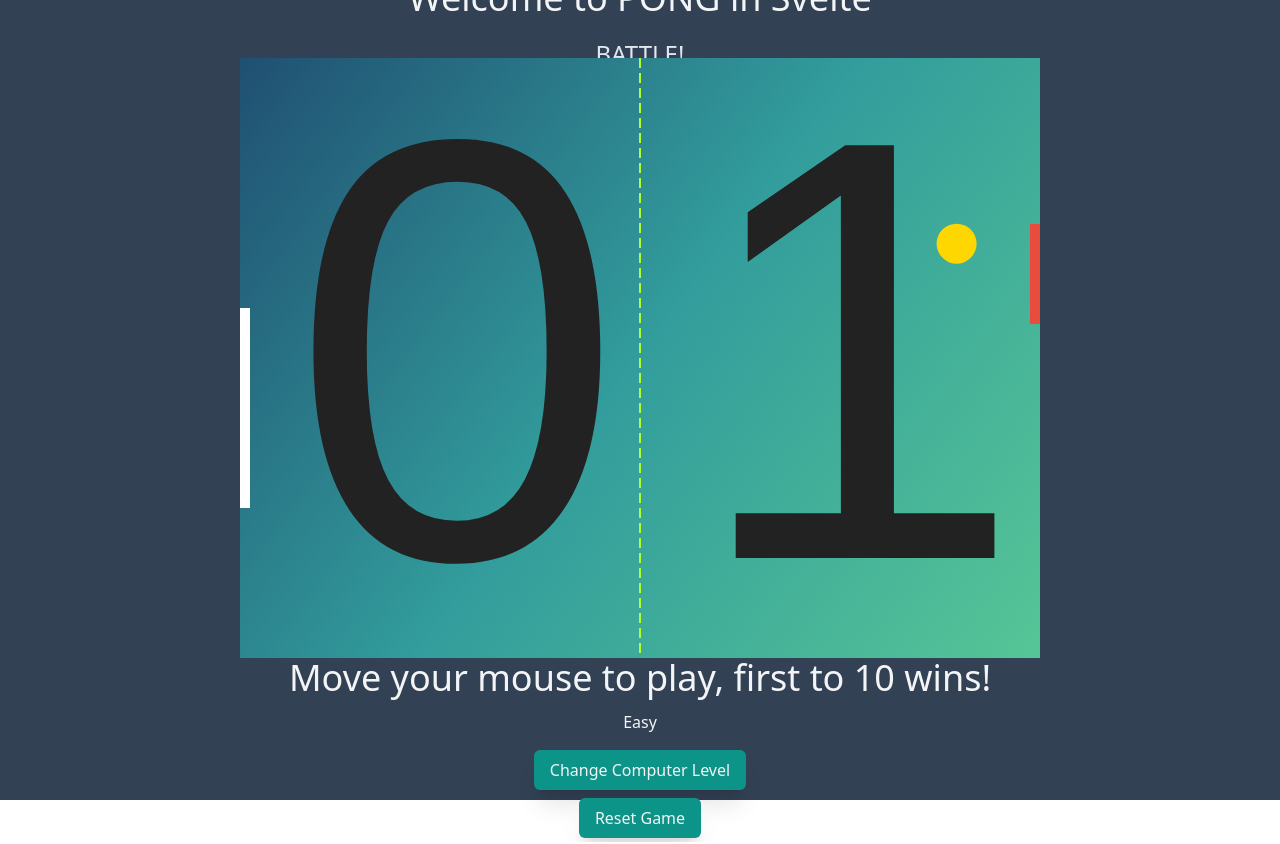
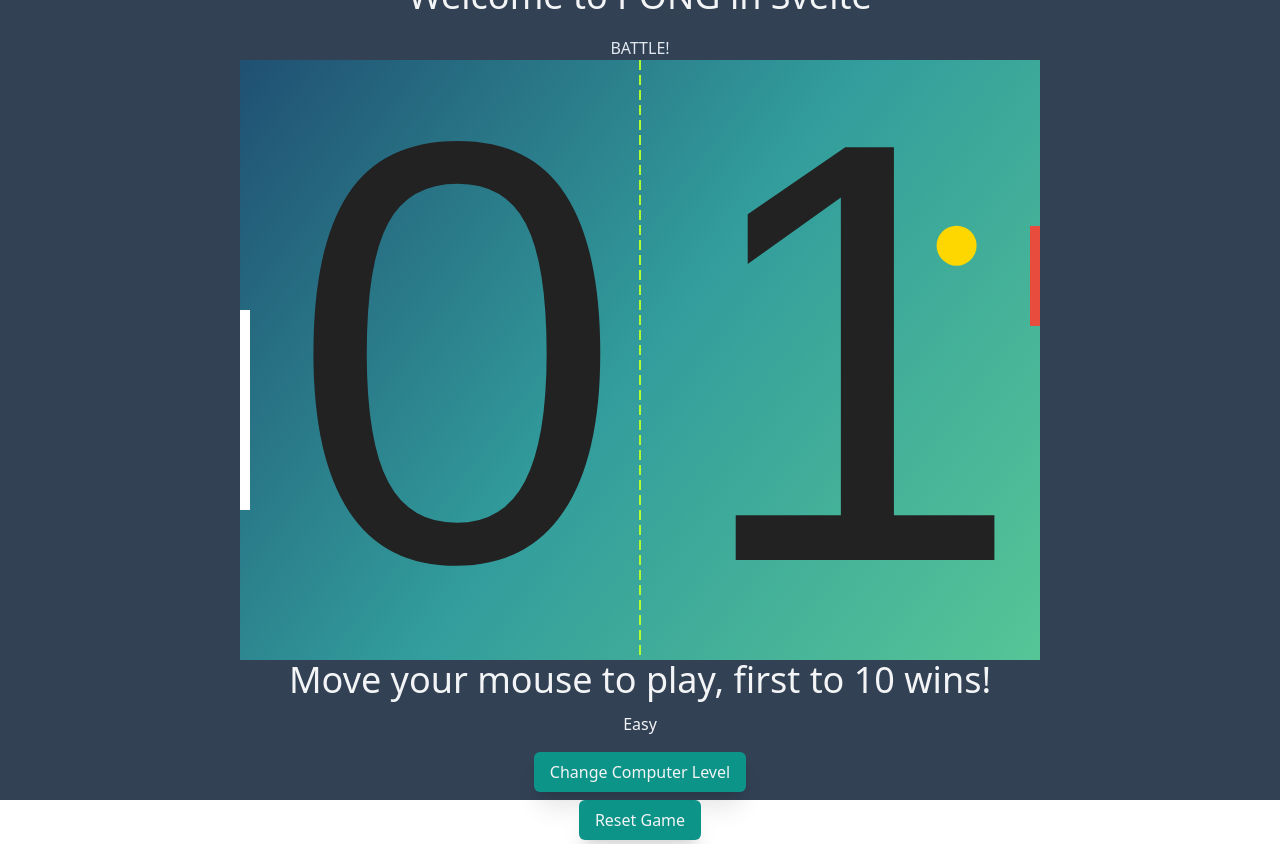
Before and after one commit to greatng/pong, a SvelteKit app: page / in a window 1280 px wide. Built offline with nearby package versions, Linux system fonts and the light colour scheme.

Commit message:
fix font size

```diff
--- a/src/routes/+page.svelte
+++ b/src/routes/+page.svelte
@@ -259,7 +259,7 @@
     <p class="font-medium text-4xl text-gray-100 my-5">
         Welcome to PONG in Svelte
     </p>
-	<p class="text-2xl text-slate-200 h-5">{winner}</p>
+	<p class="text-slate-200 h-8">{winner}</p>
     <canvas class="bg-gray-100" width="800" height="600" />
     <div class="flex flex-col items-center justify-evenly">
         <p class="font-medium text-4xl text-gray-100">
```
